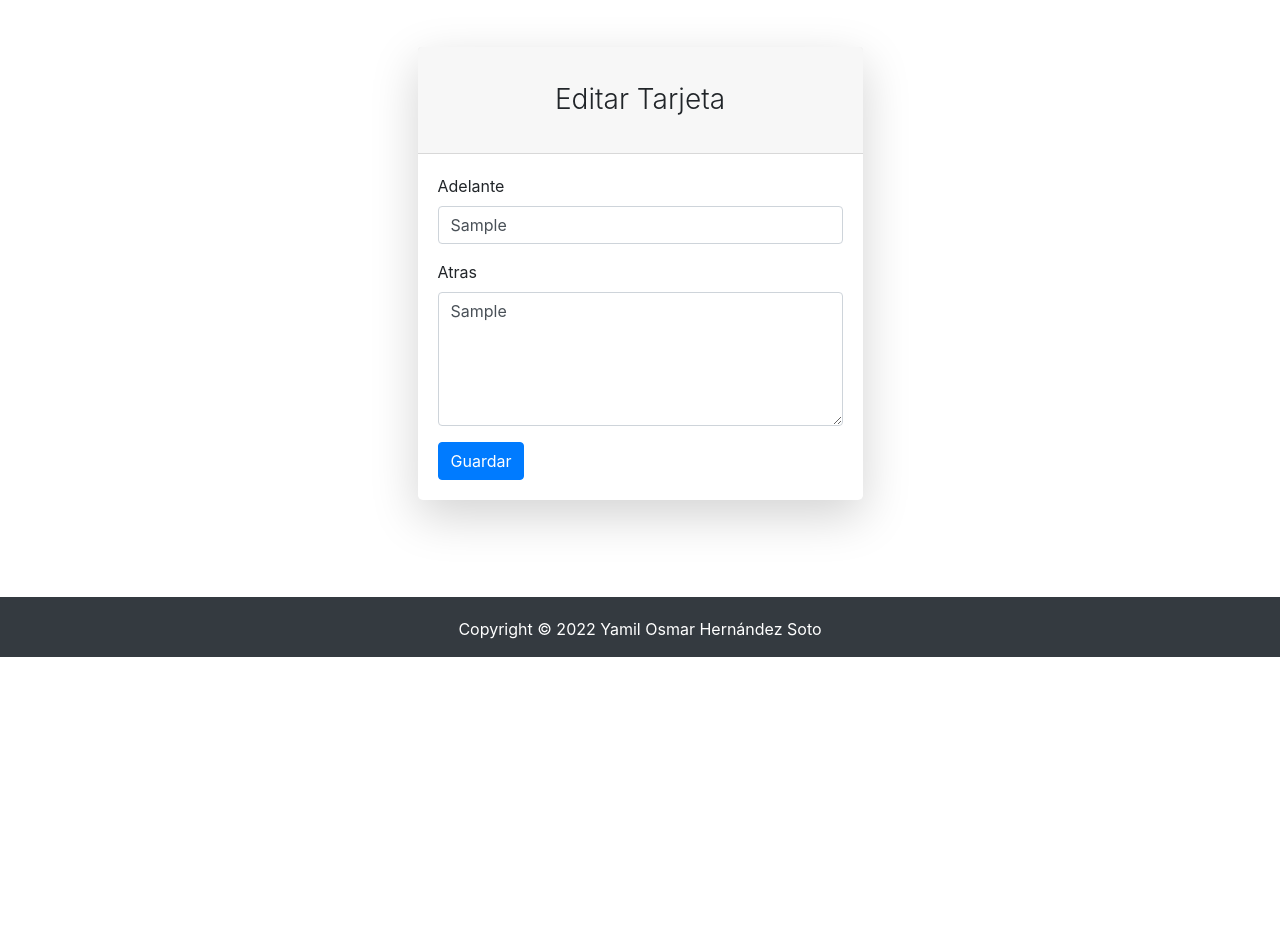
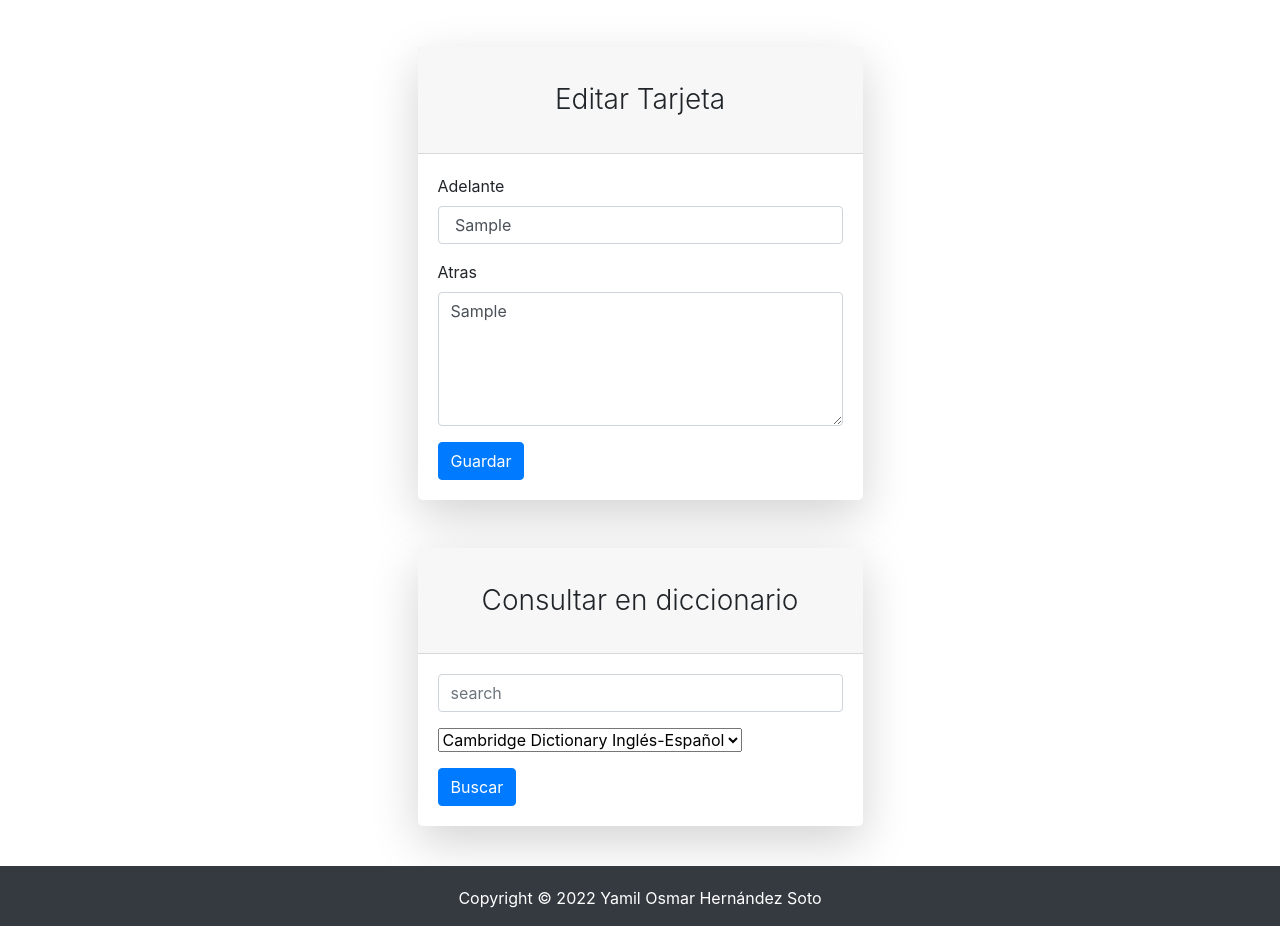
Before and after one commit to YOrHaS/UANE-flashcards, a Flask app: page /card/update/1 in a window 1280 px wide. Shown: the part 143-1069 px from the top of the page. Before the commit the page ends 800 px from the top, so only its background shows below. Run offline with Flask 3, Linux system fonts and the light colour scheme; the visitor is signed in with stand-in values (Sample User, id 1); tables that the repository leaves empty hold one stand-in row (values such as "Sample post").

Commit message:
Update update_card.html

```diff
--- a/flashcards/templates/tarjeta/update_card.html
+++ b/flashcards/templates/tarjeta/update_card.html
@@ -13,18 +13,23 @@
 
 
 
-                    <form method="post">
+                    <form method="post" action="{{ url_for('tarjeta.update_card', id = id) }}">
 
                         <div class="mb-3">
                             <label class="form-label" for="adelante">Adelante</label>
-                            <input  class="form-control" type="text" name="adelante" id="adelante"  value="{{ tarjeta.adelante }}"required>
+                            <input  class="form-control" type="text" name="adelante" id="adelante"  value="{% if result == "" %} {{ tarjeta.adelante }}  {% else %}  {{ word }} {% endif %}"required>
 
                         </div>
 
-                      <div class="mb-3">
+                        <div class="mb-3">
                             <label class="form-label"  for="atras">Atras</label>
-                            <textarea   class="form-control"  name="atras" id="atras"  rows="5" cols="33" required>{{ tarjeta.atras }}</textarea>
+                            <textarea  class="form-control"  type="text" name="atras" id="atras"  rows="5" cols="33" required>{% if result == "" %}{{ tarjeta.atras }}{% else %}{{ result }}{% endif %}
+                            </textarea>
                         </div>
+
+
+
+
 
                         <input class="btn btn-primary" type="submit", value="Guardar">
                     </form>
@@ -35,4 +40,44 @@
         </div>
     </div>
 </div>
+
+
+
+
+<div class="container">
+    <div class="row justify-content-center">
+        <div class="col-lg-5">
+            <div class="card shadow-lg border-0 rounded-lg mt-5">
+                    <div class="card-header"><h3 class="text-center font-weight-light my-4">Consultar en diccionario</h3></div>
+                <div   class="card-body">
+
+
+
+                        <form method="POST" action="{{ url_for('tarjeta.searchdefup', id = id) }}">
+                            <div class="mb-3">
+                                <input class="form-control" type="search" placeholder="search" name="searched" id="searched">
+                            </div>
+
+                            <div class="mb-3">
+                                <select class="form-select"  aria-label="Default select example" name="diccionario">
+                                            <!-- option tag starts -->
+
+                                                <option value="CDIE">Cambridge Dictionary Inglés-Español</option>
+                                                <option value="CDEI">Cambridge Dictionary Español-Inglés</option>
+                                            <!-- option tag ends -->
+                                </select>
+                            </div>
+
+                            <input class="btn btn-primary" type="submit" value="Buscar">
+                        </form>
+
+
+                    </div>
+
+                </div>
+            </div>
+        </div>
+    </div>
+</div>
+
 {% endblock %}
```
